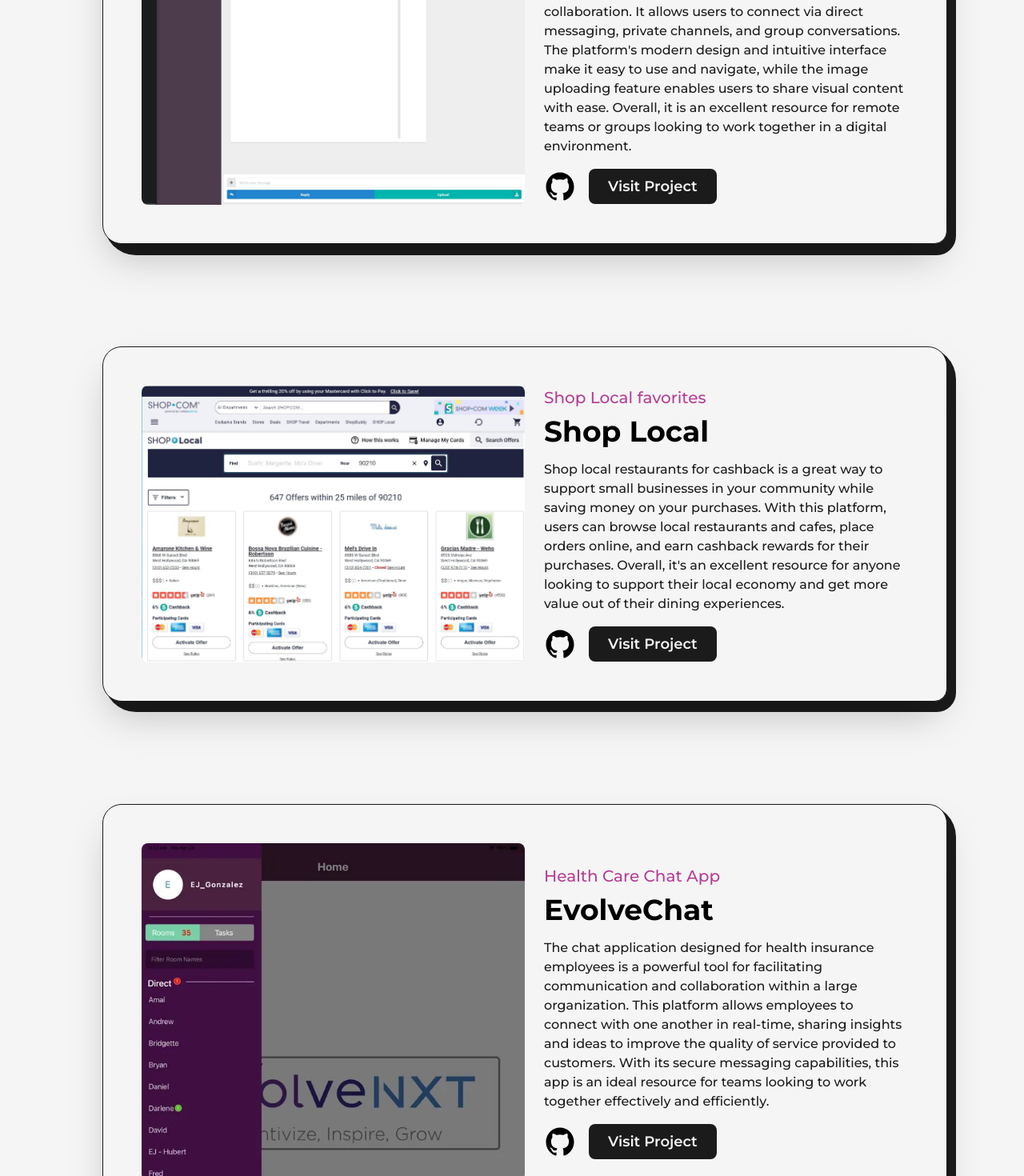
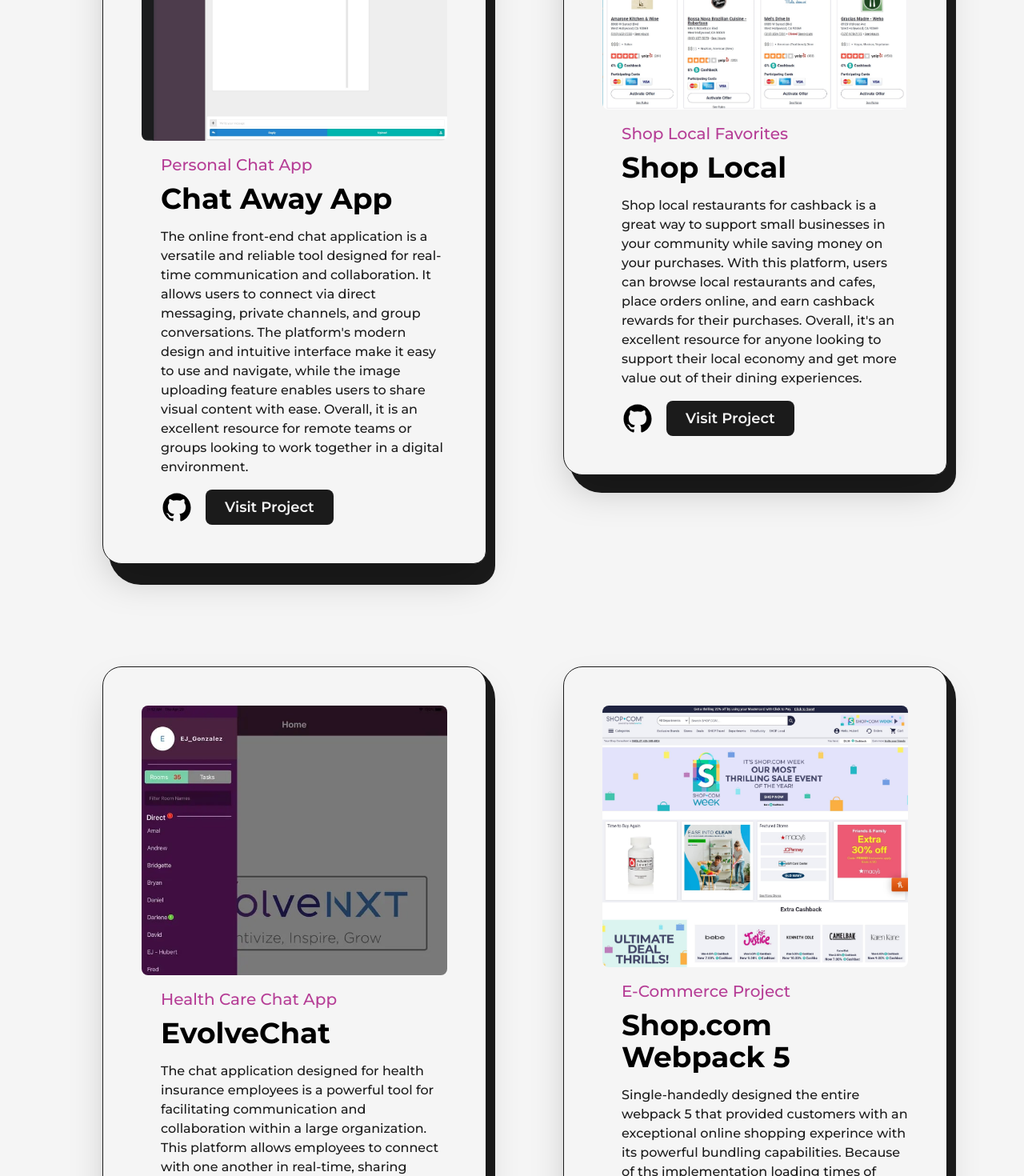
Before and after one commit to flashcabaja64/react-tailwind-nextjs-portfolio, a Next.js app: page /projects in a window 1280 px wide. Shown: the part 620-2090 px from the top of the page at 80% size. Built offline with nearby package versions, Linux system fonts and the light colour scheme.

Commit message:
mapped project data

```diff
--- a/src/pages/projects.js
+++ b/src/pages/projects.js
@@ -8,20 +8,15 @@
 import AnimatedText from '../components/AnimatedText';
 import TransitionEffect from '../components/Transition';
 
-import chatProject from '../../public/chat.jpg';
-import choreProject from '../../public/chore_runner.jpg';
-import deliveryProject from '../../public/delivery.jpg';
-import evolveProject from '../../public/evolve.jpg';
-import shoplocalProject from '../../public/local.jpg';
-import webpackProject from '../../public/webpack.jpg';
+import projectDetails from '../utils/projectData';
 
 const FramerImage = motion(Image)
 
 const FeatureProjects = ({ type, title, summary, img, link, github }) => {
   return (
-    <article className='w-full relative flex items-center justify-between p-12 rounded-3xl rounded-br-2xl border border-solid border-dark bg-light shadow-2xl dark:bg-dark dark:border-light lg:flex-col lg:p-8 xs:rounded-2xl xs:rounded-br-3xl xs:p-4'>
+    <article className='w-full relative flex items-center justify-between p-12 rounded-3xl rounded-br-2xl border border-solid border-dark bg-light shadow-2xl dark:bg-dark dark:border-light lg:flex-col lg:p-8 xs:rounded-2xl xs:rounded-br-3xl xs:p-4 md:flex-col xl:flex-col 2xl:flex-col'>
     <div className='absolute top-0 -right-3 -z-10 w-[101%] h-[103%] rounded-[2.5rem] bg-dark rounded-br-3xl dark:bg-light xs:-right-2 sm:h-[102%] xs:w-full xs:rounded-[1.5rem]' />
-      <Link href={link} target="_blank" className='w-1/2 cursor-pointer overflow-hidden rounded-lg lg:w-full'>
+      <Link href={link} target="_blank" className='w-1/2 cursor-pointer overflow-hidden rounded-lg lg:w-full xl:w-full 2xl:w-full'>
         <FramerImage
           src={img}
           alt={title}
@@ -32,19 +27,24 @@
           sizes="(max-width: 768px) 100vw, (max-width: 1200px) 50vw, 50vw"
         />
       </Link>
-      <div className='w-1/2 flex flex-col items-start justify-between pl-6 lg:w-full lg:pl-0 lg:pt-6'>
-        <span className='text-primary font-medium text-xl dark:text-primaryDark xs:text-base'>{type}</span>
+      <div className='w-1/2 flex flex-col items-start justify-between pl-6 lg:w-full lg:pl-0 lg:pt-6 md:w-full xl:w-full 2xl:w-full'>
+        <span className='text-primary font-medium text-xl dark:text-primaryDark xs:text-base 2xl:pt-4 xl:pt-4'>{type}</span>
         <Link href={link} target="_blank" className='hover:underline underline-offset-2 dark:text-dark'>
           <h2 className='my-2 w-full text-left text-4xl font-bold dark:text-light sm:text-sm'>{title}</h2>
         </Link>
         <p className='my-2 font-medium text-dark dark:text-light sm:text-sm'>{summary}</p>
         <div className='mt-2 flex items-center'>
+          {github && (
+            <>
             <Link href={github} target="_blank" className='w-10'>
               <GithubIcon />
             </Link>
-          <Link href={github} target="_blank" className='ml-4 rounded-lg bg-dark text-light p-2 px-6 text-lg font-semibold dark:bg-light dark:text-dark sm:px-4 sm:text-base'>
+            <Link href={link} target="_blank" className='ml-4 rounded-lg bg-dark text-light p-2 px-6 text-lg font-semibold dark:bg-light dark:text-dark sm:px-4 sm:text-base'>
               Visit Project
             </Link>
+            </>
+          )}
+
         </div>
       </div>
     </article>
@@ -86,7 +86,7 @@
 const Projects = () => {
   return (
     <>
-    {/* <div className='col-span-6 sm:col-span-12'> Use this for projects components for smaller sizing */}
+    {/* <div className='col-span-12'> Use this for projects components for larger sizing */}
       <Head>
         <title>Hubert Yang | Projects Page</title>
         <meta name="description" content="Hubert Yang Projects Page"></meta>
@@ -96,71 +96,22 @@
         <Layout className='pt-16'>
           <AnimatedText text="Creating Digital Delights!" className='mb-8 lg:!text-7xl sm:mb-8 sm:!text-6xl xs:!text-4xl'/>
           <section className='grid grid-cols-12 gap-24 gap-y-32 xl:gap-x-16 lg:gap-x-8 md:gap-y-24 xs:gap-x-0'>
-            <div className='col-span-12'>
+            {projectDetails.map(item => (
+              <div className='col-span-6 sm:col-span-12' key={item.id}>
                 <FeatureProjects
-                title="Chat Away App"
-                summary="The online front-end chat application is a versatile and reliable tool designed for real-time communication and collaboration. It allows users to connect via direct messaging, private channels, and group conversations. The platform's modern design and intuitive interface make it easy to use and navigate, while the image uploading feature enables users to share visual content with ease. Overall, it is an excellent resource for remote teams or groups looking to work together in a digital environment."
-                img={chatProject}
-                link="https://chat-away-server.web.app/"
-                github="https://github.com/flashcabaja64/chat-away-app"
-                type="Personal Chat App"
+                  title={item.title}
+                  summary={item.summary}
+                  img={item.img}
+                  link={item.link}
+                  github={item.github}
+                  type={item.type}
                 />
               </div>
-            <div className='col-span-12'>
-              <FeatureProjects
-                title="Shop Local"
-                summary="Shop local restaurants for cashback is a great way to support small businesses in your community while saving money on your purchases. With this platform, users can browse local restaurants and cafes, place orders online, and earn cashback rewards for their purchases. Overall, it's an excellent resource for anyone looking to support their local economy and get more value out of their dining experiences."
-                img={shoplocalProject}
-                link="https://www.shop.com/shoplocal"
-                github="https://github.com/flashcabaja64/chat-away-app"
-                type="Shop Local favorites"
-              />
-            </div>
-            <div className='col-span-12'>
-              <FeatureProjects
-                title="EvolveChat"
-                summary="The chat application designed for health insurance employees is a powerful tool for facilitating communication and collaboration within a large organization. This platform allows employees to connect with one another in real-time, sharing insights and ideas to improve the quality of service provided to customers. With its secure messaging capabilities, this app is an ideal resource for teams looking to work together effectively and efficiently."
-                img={evolveProject}
-                link="https://apps.apple.com/us/app/evolvechat/id1567123775"
-                github="/"
-                type="Health Care Chat App"
-              />
-            </div>
-            <div className='col-span-12'>
-              <FeatureProjects
-                title="Shop.com Webpack 5"
-                summary="Single-handedly designed the entire webpack 5 that provided customers with an exceptional online shopping experince with its powerful bundling capabilities. Because of ths implementation loading times of website exceeded over 15% than its prior build. This help paved a way to ship better and new user interfaces and featured applications."
-                img={webpackProject}
-                link="https://www.shop.com/home-shopping-list"
-                github="/"
-                type="E-Commerce Project"
-              />
-            </div>
-            <div className='col-span-12'>
-              <FeatureProjects
-                title="Chore Runner"
-                summary="Help track child chores and reward them upon completion is a fantastic tool for busy parents. With its intuitive interface and advanced functionality, this platform makes it easy to create chore charts, assign tasks, and track progress. Whether you're looking to teach your children responsibility or simply keep your household running smoothly, this website is an excellent resource for anyone looking to simplify their daily routines."
-                img={choreProject}
-                link="http://chorerunner-client.now.sh"
-                github="https://github.com/flashcabaja64/ChoreRunner-Client"
-                type="Track Children's House Chores"
-              />
-            </div>
-            <div className='col-span-12'>
-              <FeatureProjects
-                title="ChowCab"
-                summary="ChowCab is a food delivery app that connects customers with local restaurants. Users can browse menus, place orders, and track deliveries in real-time. The app's intuitive interface and widespread availability make it a popular choice for anyone looking to order food from the comfort of their own home."
-                img={deliveryProject}
-                link="https://expo.dev/%40flashcabaja64/newapp?serviceType=classic&distribution=expo-go&releaseChannel=default"
-                github="https://github.com/Team-Food-Delivery/food-delivery-webapp"
-                type="Order Local Food Deliveries"
-              />
-            </div>
+            ))}
           </section>
         </Layout>
       </main>
     </>
-
   )
 }
 
--- /dev/null
+++ b/src/utils/projectData.js
@@ -0,0 +1,65 @@
+import chatProject from '../../public/chat.jpg';
+import choreProject from '../../public/chore_runner.jpg';
+import deliveryProject from '../../public/delivery.jpg';
+import evolveProject from '../../public/evolve.jpg';
+import shoplocalProject from '../../public/local.jpg';
+import webpackProject from '../../public/webpack.jpg';
+
+const projectDetails = [
+  {
+    id: 1,
+    title: "Chat Away App",
+    summary: "The online front-end chat application is a versatile and reliable tool designed for real-time communication and collaboration. It allows users to connect via direct messaging, private channels, and group conversations. The platform's modern design and intuitive interface make it easy to use and navigate, while the image uploading feature enables users to share visual content with ease. Overall, it is an excellent resource for remote teams or groups looking to work together in a digital environment.",
+    img: chatProject,
+    link: "https://chat-away-server.web.app/",
+    github: "https://github.com/flashcabaja64/chat-away-app",
+    type: "Personal Chat App"
+  },
+  {
+    id: 2,
+    title: "Shop Local",
+    summary: "Shop local restaurants for cashback is a great way to support small businesses in your community while saving money on your purchases. With this platform, users can browse local restaurants and cafes, place orders online, and earn cashback rewards for their purchases. Overall, it's an excellent resource for anyone looking to support their local economy and get more value out of their dining experiences.",
+    img: shoplocalProject,
+    link: "https://www.shop.com/shoplocal",
+    github: "https://github.com/flashcabaja64/chat-away-app",
+    type: "Shop Local Favorites"
+  },
+  {
+    id: 3,
+    title: "EvolveChat",
+    summary: "The chat application designed for health insurance employees is a powerful tool for facilitating communication and collaboration within a large organization. This platform allows employees to connect with one another in real-time, sharing insights and ideas to improve the quality of service provided to customers. With its secure messaging capabilities, this app is an ideal resource for teams looking to work together effectively and efficiently.",
+    img: evolveProject,
+    link: "https://apps.apple.com/us/app/evolvechat/id1567123775",
+    github: false,
+    type: "Health Care Chat App"
+  },
+  {
+    id: 4,
+    title: "Shop.com Webpack 5",
+    summary: "Single-handedly designed the entire webpack 5 that provided customers with an exceptional online shopping experince with its powerful bundling capabilities. Because of ths implementation loading times of website exceeded over 15% than its prior build. This help paved a way to ship better and new user interfaces and featured applications.",
+    img: webpackProject,
+    link: "https://www.shop.com/home-shopping-list",
+    github: false,
+    type: "E-Commerce Project"
+  },
+  {
+    id: 5,
+    title: "Chore Runner",
+    summary: "Help track child chores and reward them upon completion is a fantastic tool for busy parents. With its intuitive interface and advanced functionality, this platform makes it easy to create chore charts, assign tasks, and track progress. Whether you're looking to teach your children responsibility or simply keep your household running smoothly, this website is an excellent resource for anyone looking to simplify their daily routines.",
+    img: choreProject,
+    link: "http://chorerunner-client.now.sh",
+    github: "https://github.com/flashcabaja64/ChoreRunner-Client",
+    type: "Track Children's House Chores"
+  },
+  {
+    id: 6,
+    title: "Chow Cab",
+    summary: "Chow Cab is a food delivery app that connects customers with local restaurants. Users can browse menus, place orders, and track deliveries in real-time. The app's intuitive interface and widespread availability make it a popular choice for anyone looking to order food from the comfort of their own home.",
+    img: deliveryProject,
+    link: "https://expo.dev/%40flashcabaja64/newapp?serviceType=classic&distribution=expo-go&releaseChannel=default",
+    github: "https://github.com/Team-Food-Delivery/food-delivery-webapp",
+    type: "Order Local Food Deliveries",
+  },
+]
+
+export default projectDetails;
```
Lines whose indentation alone changed are shown as unchanged.
